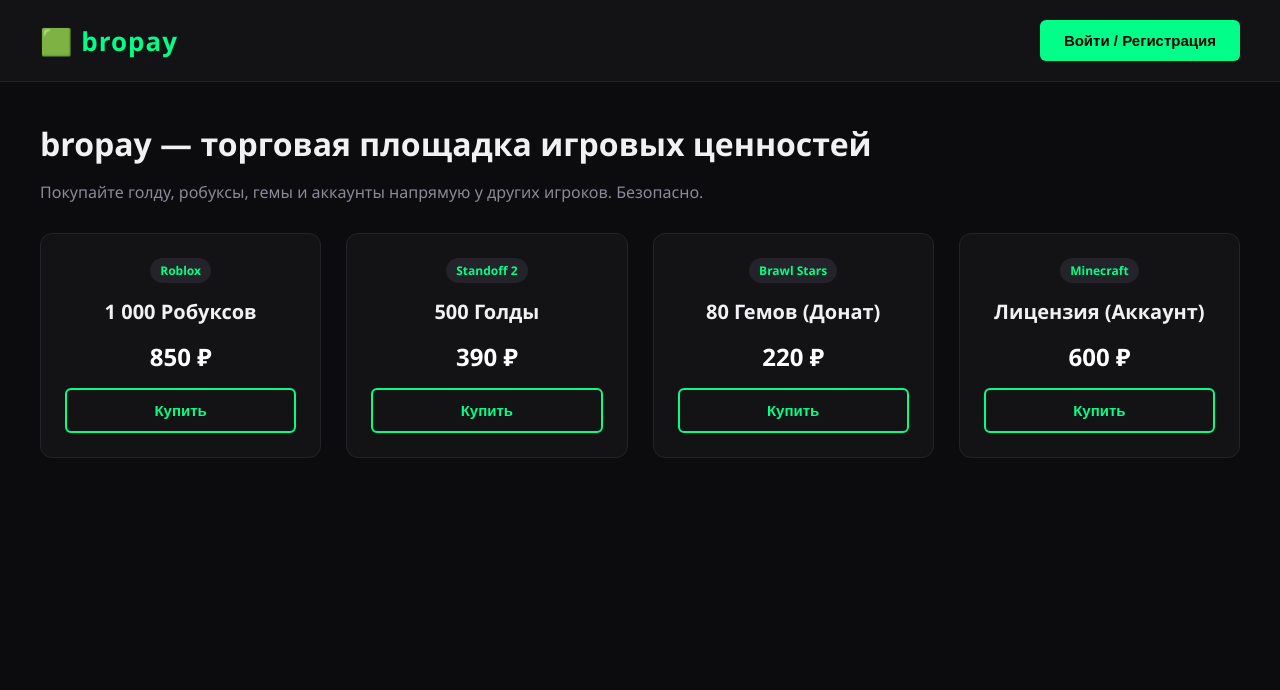
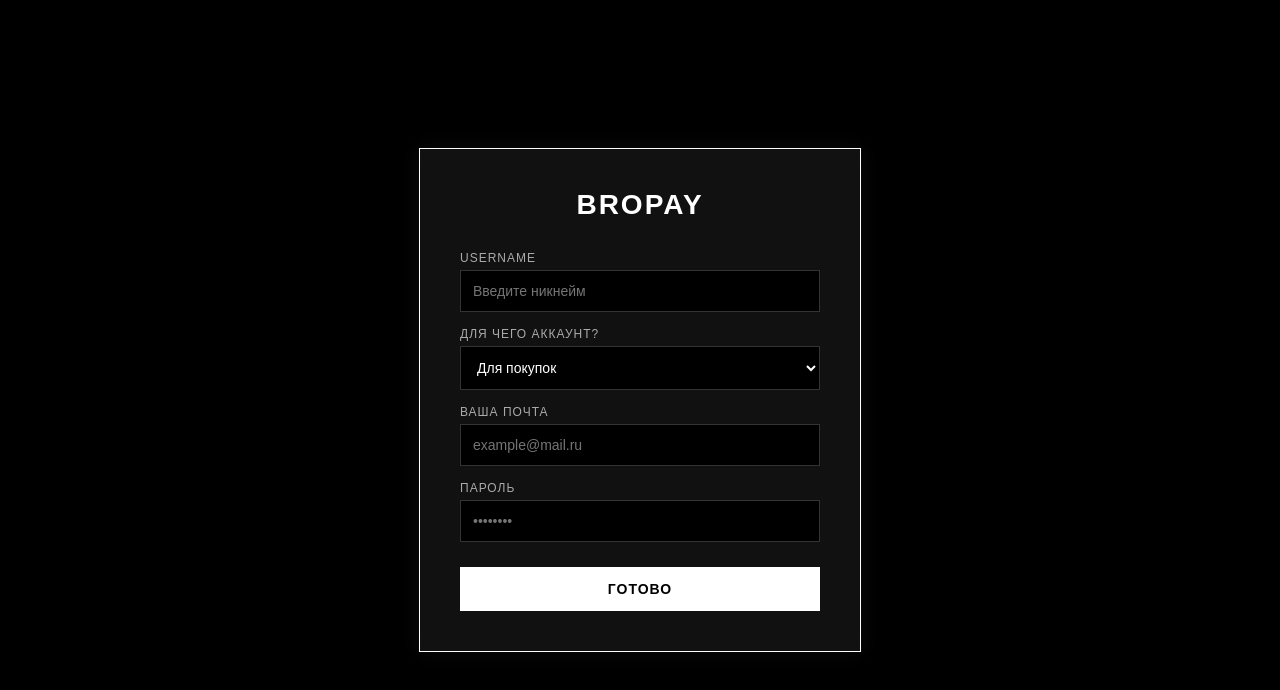
Before and after one commit to barbockin888111-boop/bropay, a plain HTML site: page index.html in a window 1280 px wide. Drawn offline with Linux system fonts and the light colour scheme.

Commit message:
Update index.html

```diff
--- a/index.html
+++ b/index.html
@@ -3,67 +3,133 @@
 <head>
     <meta charset="UTF-8">
     <meta name="viewport" content="width=device-width, initial-scale=1.0">
-    <title>bropay — Биржа игровых ценностей</title>
+    <title>bropay — Вход</title>
     <style>
-        body { font-family: 'Segoe UI', Arial, sans-serif; background-color: #0c0c0e; color: #f1f1f4; margin: 0; padding: 0; }
-        header { display: flex; justify-content: space-between; align-items: center; padding: 20px 40px; background: #131316; border-bottom: 1px solid #232329; }
-        .logo { font-size: 26px; font-weight: 800; color: #00ff88; letter-spacing: 1px; }
-        .btn { background: #00ff88; color: #050505; padding: 12px 24px; border: none; border-radius: 6px; cursor: pointer; font-weight: bold; font-size: 15px; transition: 0.2s; }
-        .btn:hover { background: #00cc6a; transform: translateY(-1px); }
-        .container { max-width: 1200px; margin: 40px auto; padding: 0 20px; }
-        h1 { font-size: 32px; font-weight: 700; margin-bottom: 10px; }
-        p.subtitle { color: #8a8a98; margin-bottom: 30px; font-size: 16px; }
-        .grid { display: grid; grid-template-columns: repeat(auto-fill, minmax(280px, 1fr)); gap: 25px; }
-        .card { background: #131316; border: 1px solid #232329; border-radius: 12px; padding: 24px; text-align: center; transition: 0.3s; }
-        .card:hover { border-color: #00ff88; box-shadow: 0 8px 24px rgba(0,255,136,0.1); }
-        .card h3 { margin: 0 0 10px 0; font-size: 20px; }
-        .tag { display: inline-block; background: #232329; color: #00ff88; padding: 4px 10px; border-radius: 20px; font-size: 12px; font-weight: 600; margin-bottom: 15px; }
-        .price { font-size: 24px; font-weight: 700; color: #ffffff; margin: 15px 0; }
-        .btn-buy { width: 100%; background: transparent; color: #00ff88; border: 2px solid #00ff88; }
-        .btn-buy:hover { background: #00ff88; color: #000; }
+        body { font-family: Arial, sans-serif; background-color: #000000; color: #ffffff; display: flex; justify-content: center; align-items: center; height: 100vh; margin: 0; }
+        .box { background: #111111; padding: 40px; border-radius: 0px; border: 1px solid #ffffff; width: 100%; max-width: 360px; box-shadow: 0 0 20px rgba(255,255,255,0.05); }
+        h2 { text-align: center; font-size: 28px; font-weight: bold; letter-spacing: 2px; margin-top: 0; margin-bottom: 30px; text-transform: uppercase; }
+        label { display: block; margin: 15px 0 5px; color: #aaaaaa; font-size: 12px; text-transform: uppercase; letter-spacing: 1px; }
+        input, select { width: 100%; padding: 12px; border-radius: 0px; border: 1px solid #333333; background: #000000; color: #ffffff; box-sizing: border-box; font-size: 14px; }
+        input:focus, select:focus { border-color: #ffffff; outline: none; }
+        .btn { width: 100%; padding: 14px; background: #ffffff; color: #000000; border: none; border-radius: 0px; font-weight: bold; font-size: 14px; cursor: pointer; margin-top: 25px; text-transform: uppercase; letter-spacing: 1px; transition: 0.2s; }
+        .btn:hover { background: #cccccc; }
+        .menu { display: none; text-align: center; }
+        .menu h1 { font-size: 32px; margin-bottom: 10px; }
+        .menu p { color: #aaaaaa; margin-bottom: 30px; }
     </style>
 </head>
 <body>
 
-    <header>
-        <div class="logo">🟩 bropay</div>
-        <button class="btn" onclick="alert('Система регистрации бэкенда bropay находится в разработке (План создания: 2 года)!')">Войти / Регистрация</button>
-    </header>
+    <!-- ОКНО 1: ВХОД И РЕГИСТРАЦИЯ -->
+    <div class="box" id="auth-screen">
+        <h2>bropay</h2>
 
-    <div class="container">
-        <h1>bropay — торговая площадка игровых ценностей</h1>
-        <p class="subtitle">Покупайте голду, робуксы, гемы и аккаунты напрямую у других игроков. Безопасно.</p>
+        <label>Username</label>
+        <input type="text" id="username" placeholder="Введите никнейм">
 
-        <div class="grid">
-            <div class="card">
-                <span class="tag">Roblox</span>
-                <h3>1 000 Робуксов</h3>
-                <p class="price">850 ₽</p>
-                <button class="btn btn-buy" onclick="alert('Покупка станет доступна после настройки платежного шлюза bropay')">Купить</button>
-            </div>
+        <label>Для чего аккаунт?</label>
+        <select id="role">
+            <option value="Для покупок">Для покупок</option>
+            <option value="Для продаж">Для продаж</option>
+        </select>
 
-            <div class="card">
-                <span class="tag">Standoff 2</span>
-                <h3>500 Голды</h3>
-                <p class="price">390 ₽</p>
-                <button class="btn btn-buy" onclick="alert('Покупка станет доступна после настройки платежного шлюза bropay')">Купить</button>
-            </div>
+        <label>Ваша почта</label>
+        <input type="email" id="email" placeholder="example@mail.ru">
 
-            <div class="card">
-                <span class="tag">Brawl Stars</span>
-                <h3>80 Гемов (Донат)</h3>
-                <p class="price">220 ₽</p>
-                <button class="btn btn-buy" onclick="alert('Покупка станет доступна после настройки платежного шлюза bropay')">Купить</button>
-            </div>
+        <label>Пароль</label>
+        <input type="password" id="password" placeholder="••••••••">
 
-            <div class="card">
-                <span class="tag">Minecraft</span>
-                <h3>Лицензия (Аккаунт)</h3>
-                <p class="price">600 ₽</p>
-                <button class="btn btn-buy" onclick="alert('Покупка станет доступна после настройки платежного шлюза bropay')">Купить</button>
-            </div>
-        </div>
+        <button class="btn" onclick="goRegister()">Готово</button>
     </div>
+
+    <!-- ОКНО 2: ПОДТВЕРЖДЕНИЕ КОДА -->
+    <div class="box" id="code-screen" style="display: none; text-align: center;">
+        <h2>bropay</h2>
+        <p style="color: #aaa; font-size: 14px;">Код отправлен на почту:<br><b id="show-email" style="color: #fff;"></b></p>
+        <input type="text" id="digit-code" maxlength="6" placeholder="000000" style="text-align: center; font-size: 22px; letter-spacing: 5px;">
+        <button class="btn" onclick="checkDigitCode()">Подтвердить</button>
+    </div>
+
+    <!-- ОКНО 3: ГЛАВНОЕ МЕНЮ (ПОЯВЛЯЕТСЯ ЕСЛИ ЗАШЕЛ) -->
+    <div class="box" id="menu-screen" style="display: none; text-align: center;">
+        <h2>bropay</h2>
+        <p style="font-size: 18px; margin-bottom: 5px;">Привет, <b id="user-name"></b>!</p>
+        <p style="color: #aaa; font-size: 14px; margin-bottom: 25px;">Ваш аккаунт: <span id="user-role" style="color: #fff; font-weight: bold;"></span></p>
+        <button class="btn" style="background: #ff3333; color: #fff;" onclick="logOut()">Выйти из аккаунта</button>
+    </div>
+
+<script>
+    // ПРОВЕРКА: Если пользователь уже регистрировался раньше, сразу открываем Главное меню
+    window.onload = function() {
+        const savedUser = localStorage.getItem('bropay_active_user');
+        const savedRole = localStorage.getItem('bropay_active_role');
+
+        if (savedUser && savedRole) {
+            showScreen('menu-screen');
+            document.getElementById('user-name').innerText = savedUser;
+            document.getElementById('user-role').innerText = savedRole;
+        }
+    };
+
+    // Нажатие на кнопку "Готово"
+    function goRegister() {
+        const user = document.getElementById('username').value.trim();
+        const email = document.getElementById('email').value.trim();
+        const pass = document.getElementById('password').value;
+        const role = document.getElementById('role').value;
+
+        if (!user || !email || !pass) {
+            alert('Заполните все поля!');
+            return;
+        }
+
+        // Временно сохраняем данные в память, пока не введет правильный код
+        localStorage.setItem('temp_user', user);
+        localStorage.setItem('temp_role', role);
+
+        // Показываем экран ввода кода
+        document.getElementById('show-email').innerText = email;
+        showScreen('code-screen');
+        alert('Код подтверждения отправлен! (Для теста введи код: 111222)');
+    }
+
+    // Проверка 6-значного кода
+    function checkDigitCode() {
+        const code = document.getElementById('digit-code').value.trim();
+
+        if (code === "111222") {
+            // Код верный! Сохраняем аккаунт навсегда, чтобы окно входа больше не появлялось
+            const user = localStorage.getItem('temp_user');
+            const role = localStorage.getItem('temp_role');
+
+            localStorage.setItem('bropay_active_user', user);
+            localStorage.setItem('bropay_active_role', role);
+
+            // Перекидываем в Главное меню
+            document.getElementById('user-name').innerText = user;
+            document.getElementById('user-role').innerText = role;
+            showScreen('menu-screen');
+            alert('Вход выполнен успешно!');
+        } else {
+            alert('Неверный код! Попробуйте еще раз или введите 111222.');
+        }
+    }
+
+    // Функция выхода (если захочешь зайти под другим именем)
+    function logOut() {
+        localStorage.removeItem('bropay_active_user');
+        localStorage.removeItem('bropay_active_role');
+        showScreen('auth-screen');
+    }
+
+    // Переключатель окон
+    function showScreen(screenId) {
+        document.getElementById('auth-screen').style.display = 'none';
+        document.getElementById('code-screen').style.display = 'none';
+        document.getElementById('menu-screen').style.display = 'none';
+        document.getElementById(screenId).style.display = 'block';
+    }
+</script>
 
 </body>
 </html>
```
